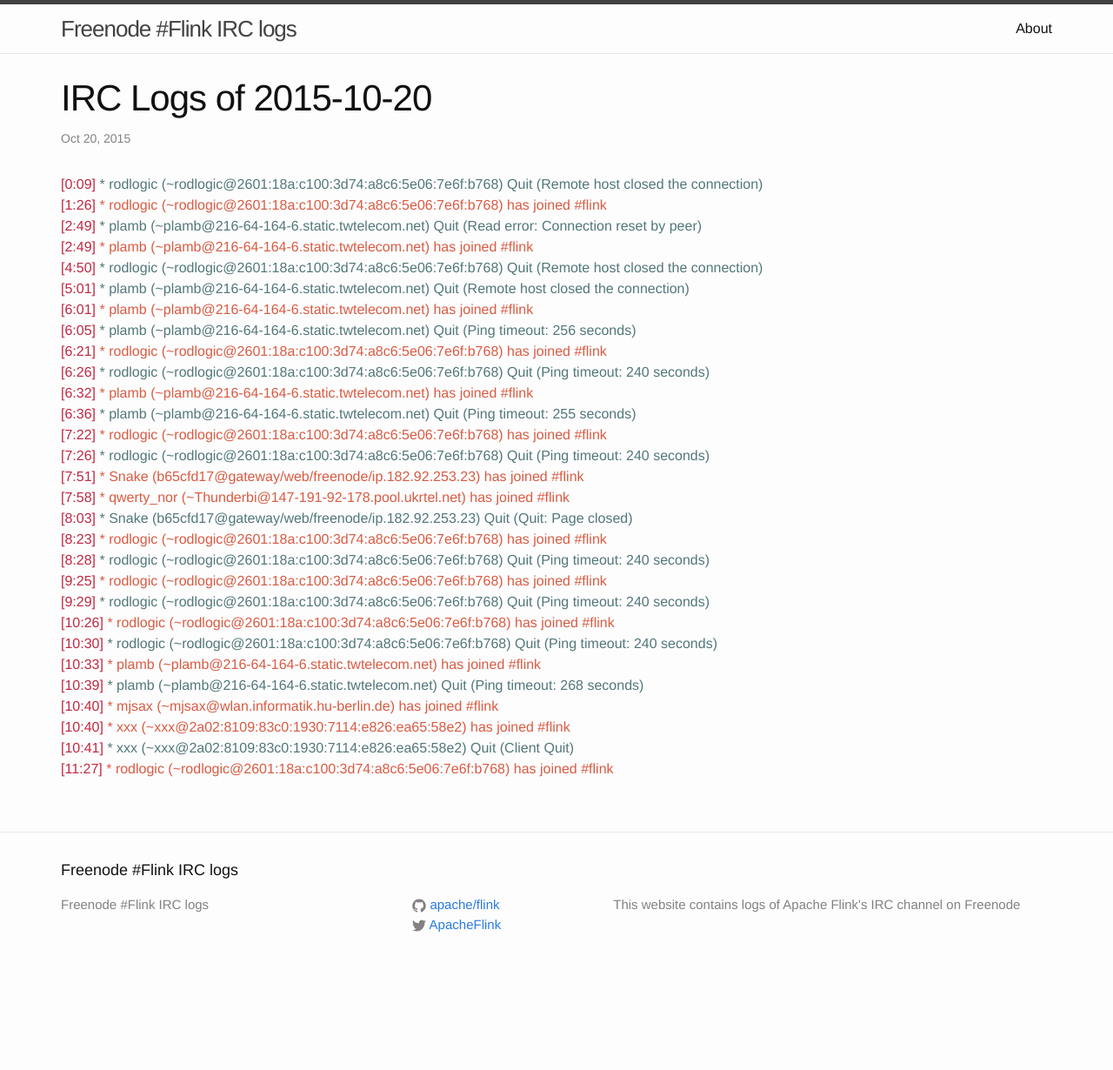
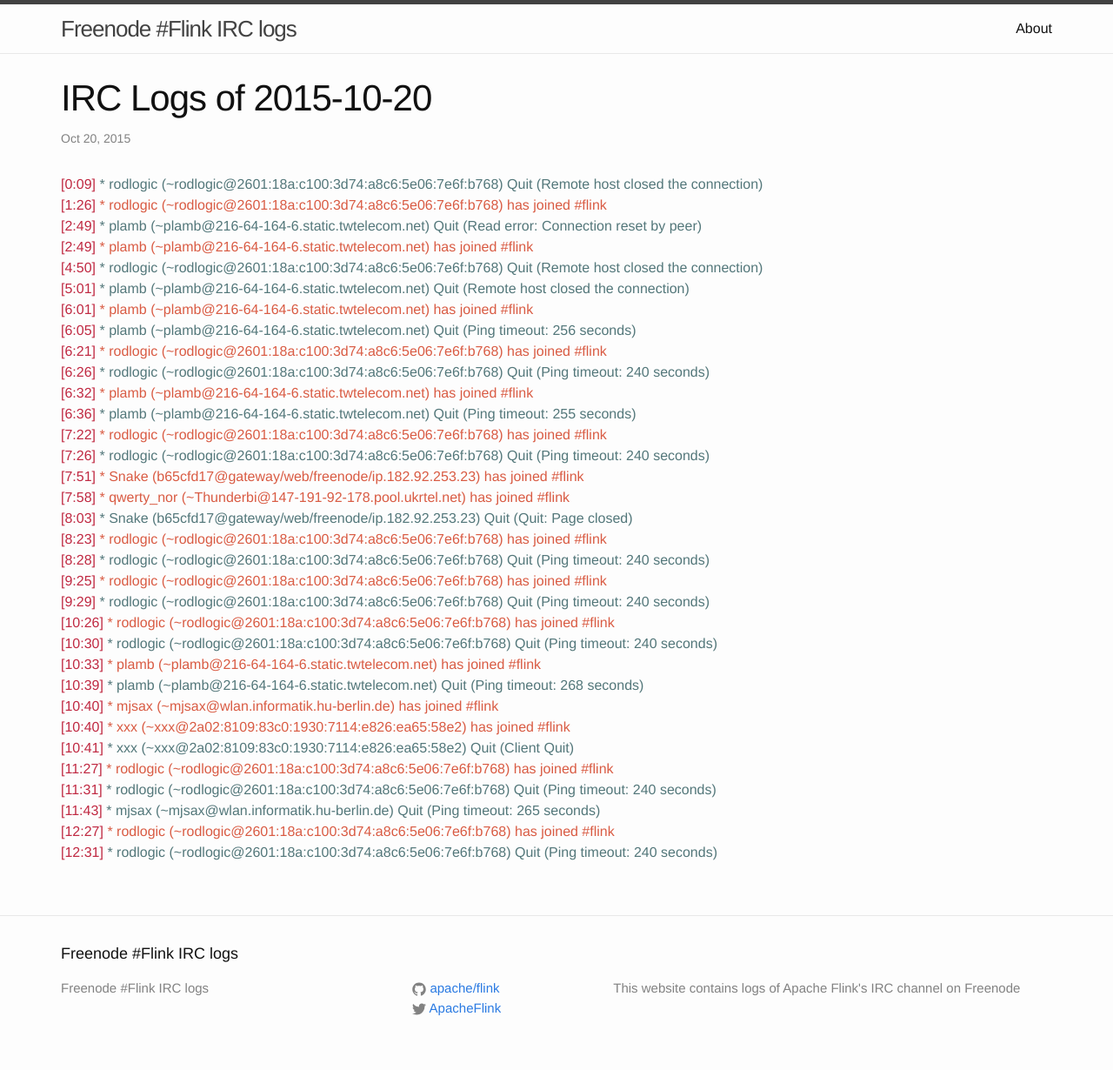
Before and after one commit to flink-irc-logs/flink-irc-logs.github.io, a Jekyll site: the page built from _posts/2015-10-20-logs.markdown, in a window 1280 px wide. Shown: the whole page at 87% size. Built offline with Jekyll 4.4.1, drawn with Linux system fonts in a browser that asks for light colours; before the commit the page ends 1134 px from its top, so only the background shows below that.

Commit message:
Update of the logs on Tue Oct 20 13:27:49 CEST 2015

```diff
--- a/_posts/2015-10-20-logs.markdown
+++ b/_posts/2015-10-20-logs.markdown
@@ -33,3 +33,7 @@
 <span class="irc-date">[10:40]</span> <span class="irc-green">* xxx (~xxx@2a02:8109:83c0:1930:7114:e826:ea65:58e2) has joined #flink</span><br />
 <span class="irc-date">[10:41]</span> <span class="irc-navy">* xxx (~xxx@2a02:8109:83c0:1930:7114:e826:ea65:58e2) Quit (Client Quit)</span><br />
 <span class="irc-date">[11:27]</span> <span class="irc-green">* rodlogic (~rodlogic@2601:18a:c100:3d74:a8c6:5e06:7e6f:b768) has joined #flink</span><br />
+<span class="irc-date">[11:31]</span> <span class="irc-navy">* rodlogic (~rodlogic@2601:18a:c100:3d74:a8c6:5e06:7e6f:b768) Quit (Ping timeout: 240 seconds)</span><br />
+<span class="irc-date">[11:43]</span> <span class="irc-navy">* mjsax (~mjsax@wlan.informatik.hu-berlin.de) Quit (Ping timeout: 265 seconds)</span><br />
+<span class="irc-date">[12:27]</span> <span class="irc-green">* rodlogic (~rodlogic@2601:18a:c100:3d74:a8c6:5e06:7e6f:b768) has joined #flink</span><br />
+<span class="irc-date">[12:31]</span> <span class="irc-navy">* rodlogic (~rodlogic@2601:18a:c100:3d74:a8c6:5e06:7e6f:b768) Quit (Ping timeout: 240 seconds)</span><br />
```
